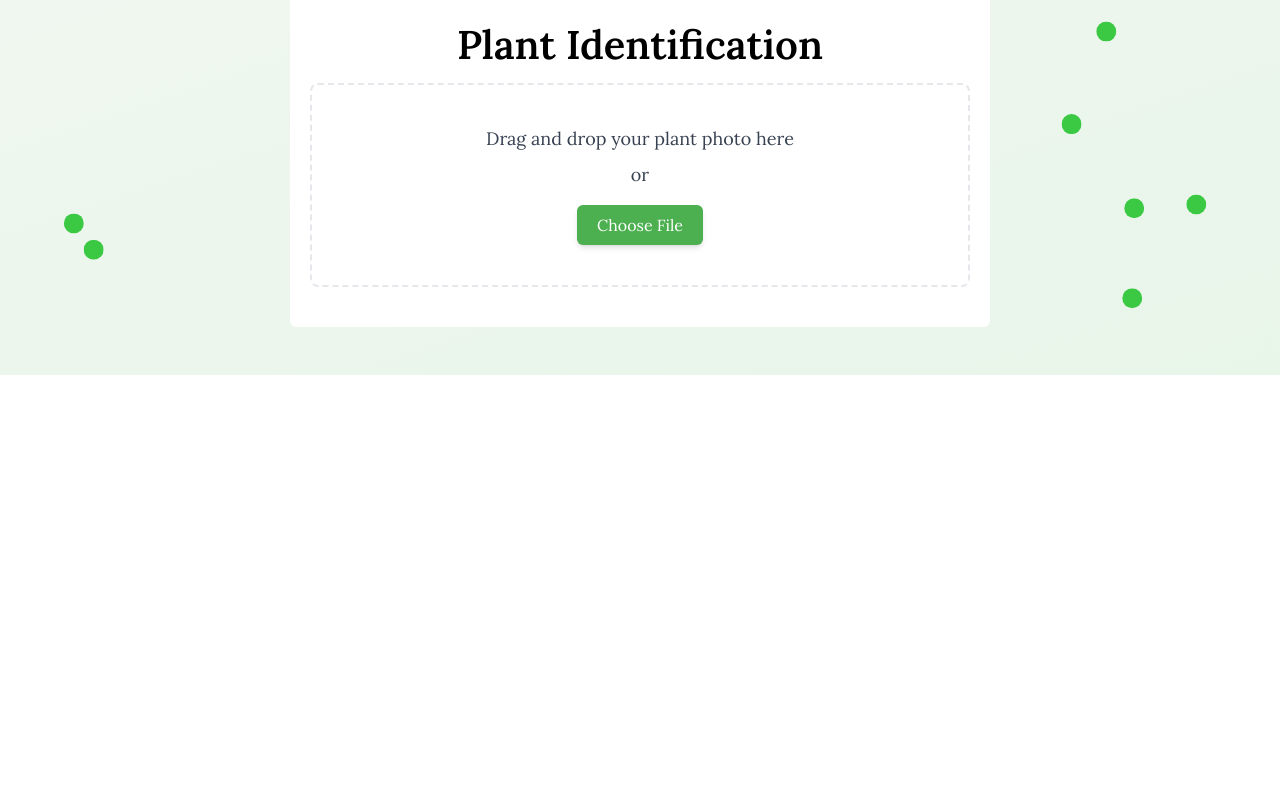
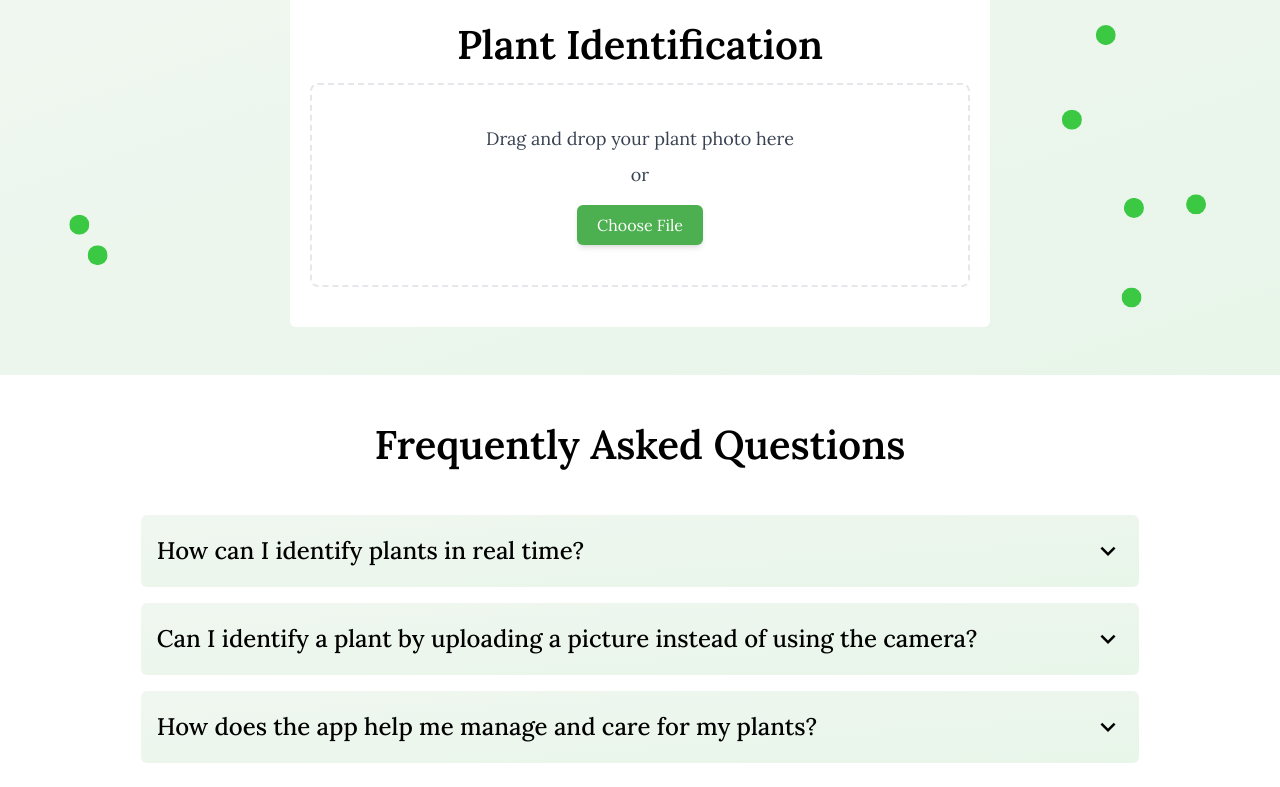
Before and after one commit to Green-World-Project/green-world-web, a React (Vite) app: page /home in a window 1280 px wide. Shown: the part 1285-2072 px from the top of the page. Before the commit the page ends 1660 px from the top, so only its background shows below. Built offline with nearby package versions, Linux system fonts and the light colour scheme.

Commit message:
Add FAQ component with toggle functionality

```diff
--- /dev/null
+++ b/src/constants/FAQ.ts
@@ -0,0 +1,21 @@
+export const faqs = [
+  {
+    id: 1,
+    title: "How can I identify plants in real time?",
+    answer:
+      "You can use your device’s camera to scan a plant, and our app will instantly analyze and identify it using advanced image recognition technology. Just point your camera at the plant, and you’ll receive accurate details within seconds.",
+  },
+  {
+    id: 2,
+    title:
+      " Can I identify a plant by uploading a picture instead of using the camera?",
+    answer:
+      "Yes! If you have a plant photo saved on your device, you can upload it directly to the app. Our system will process the image and provide you with the plant’s name, details, and care instructions.",
+  },
+  {
+    id: 3,
+    title: "How does the app help me manage and care for my plants?",
+    answer:
+      "The app allows you to save identified plants to your personal collection, set reminders for watering and fertilizing, and get customized care tips based on each plant’s needs. This helps you keep your plants healthy and thriving effortlessly.",
+  },
+];
--- a/src/pages/Home/Home.tsx
+++ b/src/pages/Home/Home.tsx
@@ -1,4 +1,5 @@
 import LoginForm from "../AuthPages/LoginForm";
+import FAQ from "./components/FAQ";
 import Features from "./components/Features";
 import Hero from "./components/Hero";
 import UploadPlant from "./components/UploadPlant";
@@ -10,6 +11,7 @@ export default function Home() {
       <Hero />
       <Features />
       <UploadPlant />
+      <FAQ />
     </>
   );
 }
--- /dev/null
+++ b/src/pages/Home/components/FAQ.tsx
@@ -0,0 +1,73 @@
+import { useState } from "react";
+import {
+  MdOutlineKeyboardArrowDown,
+  MdOutlineKeyboardArrowUp,
+} from "react-icons/md";
+import { faqs } from "../../../constants/FAQ";
+
+const FAQ = () => {
+  //check the item is clicked by id
+
+  const [openFaqs, setOpenFaqs] = useState<number[]>([]);
+
+  const toggleFAQ = (id: number) => {
+    setOpenFaqs(
+      (prevOpenFaqs) =>
+        prevOpenFaqs.includes(id)
+          ? prevOpenFaqs.filter((faqId) => faqId !== id) // Close if already open
+          : [...prevOpenFaqs, id] // Open if not open
+    );
+  };
+
+  return (
+    <section className="bg-white px-[1rem] pb-[1.5rem]">
+      <h2 className="text-center text-black text-[2.5rem] font-semibold my-10">
+        Frequently Asked Questions
+      </h2>
+
+      <div
+        className={`faq-container w-full md:w-[90%] lg:w-[80%]  mx-auto flex flex-col gap-4`}
+      >
+        {faqs.map((faq) => (
+          <div
+            key={faq.id}
+            className={`faq-item  rounded-md   ${
+              openFaqs.includes(faq.id)
+                ? "border border-[#43a047] px-4 py-5"
+                : ""
+            }`}
+          >
+            <div
+              className={`flex items-center justify-between gap-1 text-2xl  cursor-pointer
+
+                 ${
+                   openFaqs.includes(faq.id)
+                     ? "rounded-t-md"
+                     : "rounded-md bg-gradient-to-br from-lightGreen to-paleGreen py-5 px-4"
+                 }`}
+              onClick={() => toggleFAQ(faq.id)}
+            >
+              <h3 className="faq-title font-medium">{faq.title}</h3>
+              {openFaqs.includes(faq.id) ? (
+                <MdOutlineKeyboardArrowUp className="shrink-0" size={30} />
+              ) : (
+                <MdOutlineKeyboardArrowDown className="shrink-0" size={30} />
+              )}
+            </div>
+
+            {openFaqs.includes(faq.id) && (
+              <>
+                <div className="border w-full mx-auto my-5 text-black h-[1px]" />
+                <p className="faq-answer text-lg max-sm:text-base">
+                  {faq.answer}
+                </p>
+              </>
+            )}
+          </div>
+        ))}
+      </div>
+    </section>
+  );
+};
+
+export default FAQ;
```
